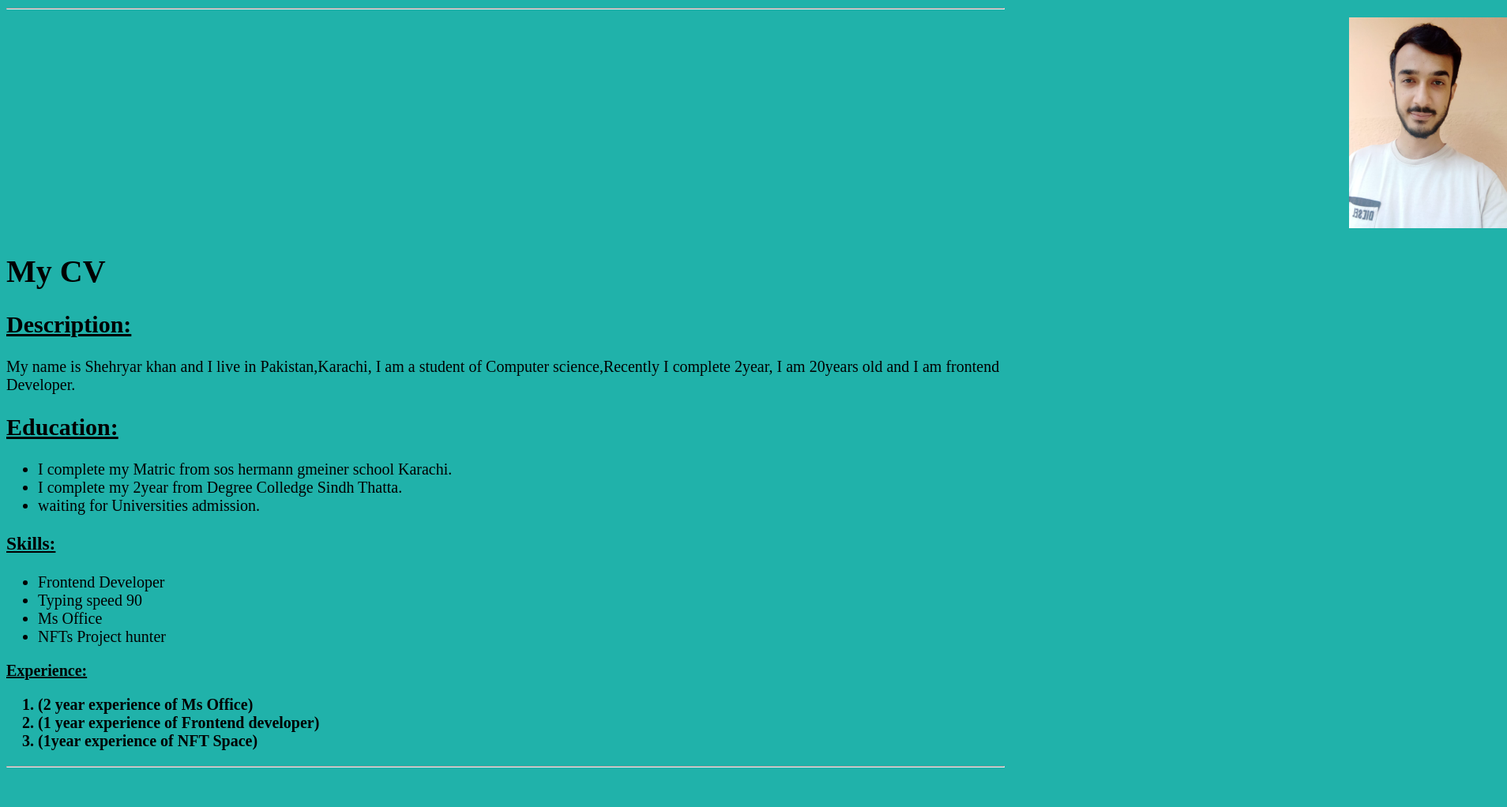
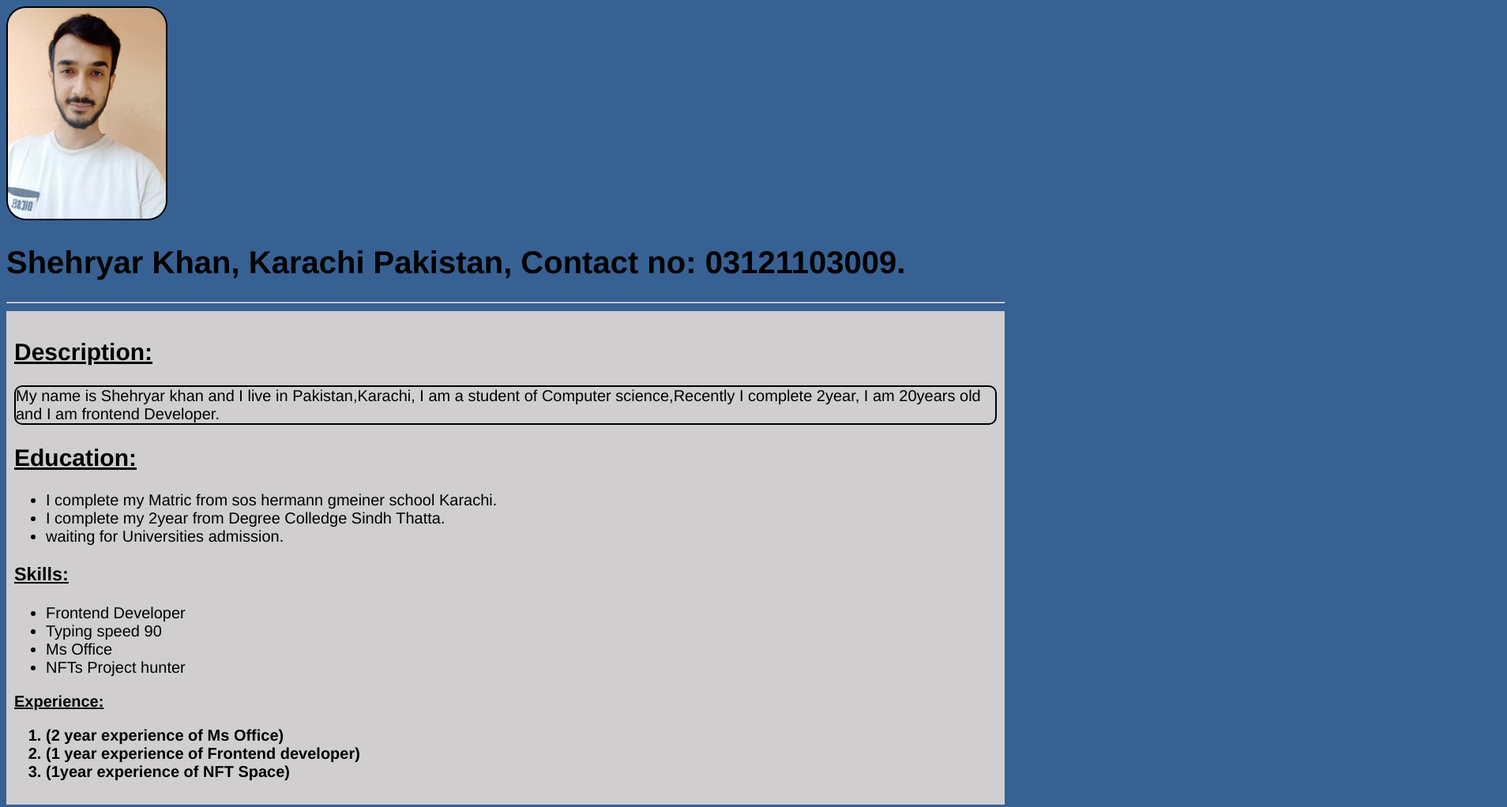
Before and after one commit to ShehrryarKhan/My-first-Repository, a plain HTML site: page index.html in a window 1280 px wide. Shown: the top 1022 px of the page at 79% size, 1908 px wide, since content can reach past the window. Before the commit the page ends 982 px from the top, so only its background shows below. Drawn offline with Linux system fonts and the light colour scheme.

Commit message:
Second Commit

```diff
--- a/index.html
+++ b/index.html
@@ -4,22 +4,43 @@
     <meta charset="UTF-8">
     <meta http-equiv="X-UA-Compatible" content="IE=edge">
     <meta name="viewport" content="width=device-width, initial-scale=1.0">
+
     <title>Document</title>
+    <!-- <link rel="stylesheet" href="./style.css"> -->
 </head>
 <style>
     body{
-        background-color: lightseagreen;
+        background-color: #376193;
         font-size: 20px;
+        font-family: 'Franklin Gothic Medium', 'Arial Narrow', Arial, sans-serif;
+
     }
     img{
-        margin-left: 1700px;
+
+        border: 2px solid black;
+        border-radius: 25px;
+
+
     }
+    p{
+        border: 2px solid black;
+        border-radius: 10px;
+    }
+   #One{
+     background-color: #d0cecf;
+     padding: 10px;
+   }
+
 </style>
 <body>
+
+    <img width="200px" src="WhatsApp Image 2022-09-15 at 1.50.05 PM.jpeg"alt="Profile Picture">
+    <h1>Shehryar Khan,
+        Karachi Pakistan,
+        Contact no: 03121103009.
+    </h1>
     <hr>
-    <img width="200px" src="WhatsApp Image 2022-09-15 at 1.50.05 PM.jpeg"alt="Profile Picture">
-    <h1>My CV</h1>
-
+    <div id="One">
     <h2><u>Description:</u></h2>
     <p>My name is Shehryar khan and I live in Pakistan,Karachi,
         I am a student of Computer science,Recently I complete 2year,
@@ -47,6 +68,7 @@
         <li>(1 year experience of Frontend developer)</li>
         <li>(1year experience of NFT Space)</li>
     </ol>
+</div>
     <hr>
 
 </body>
--- /dev/null
+++ b/style.css
@@ -0,0 +1,3 @@
+h1 {
+    color: red;
+}
```
